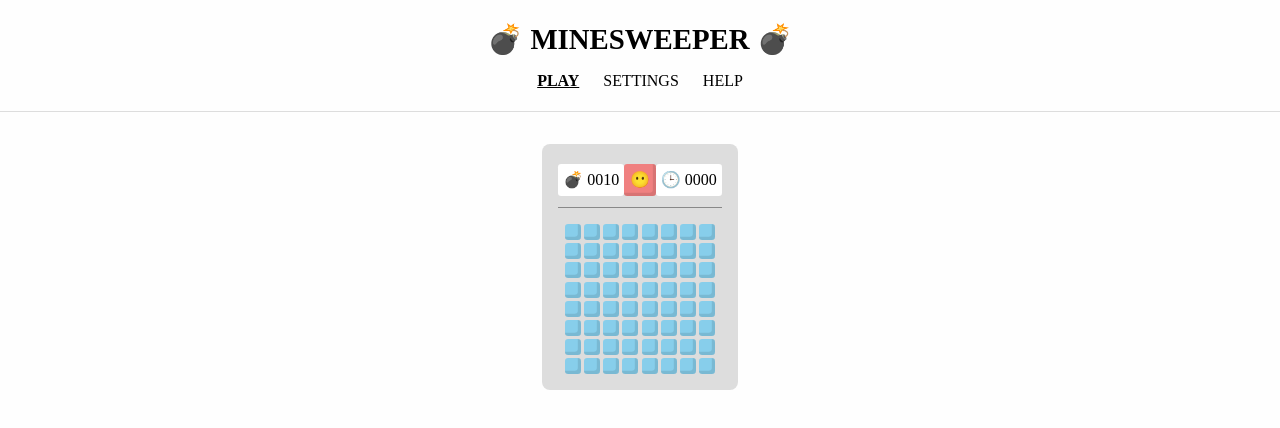
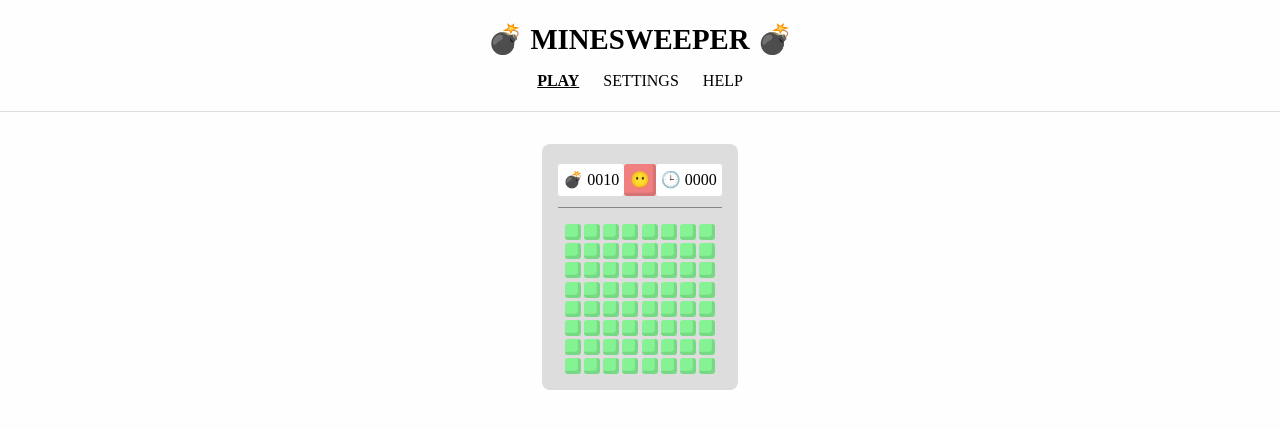
Before and after one commit to RoseJang2000/react-minesweeper-game, a React (Create React App) app: page / in a window 1280 px wide. Shown: the top 428 px of the page. Built offline with nearby package versions, Linux system fonts and the light colour scheme.

Commit message:
:lipstick: Design : 셀 상태, 게임 상태 별 셀 디자인

```diff
--- a/src/components/cell/Cell.tsx
+++ b/src/components/cell/Cell.tsx
@@ -1,5 +1,7 @@
-import { useDispatch } from 'react-redux';
+import { useDispatch, useSelector } from 'react-redux';
+import { RootState } from 'store';
 import { CellState, gameSlice } from 'store/modules/game';
+import { GAME_STATUS } from 'utils/constants';
 import { StyledCell } from './CellStyle';
 
 interface CellProps {
@@ -11,6 +13,7 @@ interface CellProps {
 const Cell = ({ x, y, cellData }: CellProps) => {
   const dispatch = useDispatch();
   const { changeCellData, openCell } = gameSlice.actions;
+  const { gameStatus } = useSelector((state: RootState) => state.game);
 
   const handleRightClick = (e: React.MouseEvent<HTMLDivElement>) => {
     e.preventDefault();
@@ -22,6 +25,24 @@ const Cell = ({ x, y, cellData }: CellProps) => {
     dispatch(openCell({ x, y }));
   };
 
+  const handleCellText = () => {
+    if (cellData.isOpen)
+      return cellData.aroundMines === 0 ? '' : cellData.aroundMines;
+    if (gameStatus === GAME_STATUS.WIN && cellData.mine) return '💣';
+    if (gameStatus === GAME_STATUS.LOSE && cellData.mine) return '💥';
+    if (cellData.question) return '?';
+    if (cellData.flag) return '🚩';
+    return;
+  };
+
+  const handleCellColor = () => {
+    if (cellData.aroundMines) {
+      if (cellData.aroundMines >= 3) return 'red';
+      if (cellData.aroundMines === 2) return 'orange';
+    }
+    return 'green';
+  };
+
   return (
     <StyledCell
       className={cellData.isOpen ? 'cell-opened' : ''}
@@ -31,14 +52,10 @@ const Cell = ({ x, y, cellData }: CellProps) => {
       onContextMenu={(e) => {
         handleRightClick(e);
       }}
+      isOpen={cellData.isOpen}
+      textColor={handleCellColor()}
     >
-      {cellData.isOpen
-        ? cellData.aroundMines
-        : cellData.flag
-        ? '🚩'
-        : cellData.question
-        ? '?'
-        : ''}
+      {handleCellText()}
     </StyledCell>
   );
 };
--- a/src/components/cell/CellStyle.ts
+++ b/src/components/cell/CellStyle.ts
@@ -1,12 +1,18 @@
 import styled from 'styled-components';
 import { CELL_SIZE } from 'utils/constants';
 
-const StyledCell = styled.div`
+const StyledCell = styled.div<{ isOpen: boolean; textColor: string }>`
   width: ${CELL_SIZE}rem;
   height: ${CELL_SIZE}rem;
+  display: flex;
+  align-items: center;
+  justify-content: center;
+  font-size: 0.9rem;
   border-radius: 0.2rem;
-  background-color: skyblue;
-  box-shadow: inset -0.2rem -0.2rem 0 rgba(0, 0, 0, 0.1);
+  background-color: ${(props) => (props.isOpen ? '#fff' : '#85f293')};
+  box-shadow: ${(props) =>
+    props.isOpen ? '' : 'inset -0.2rem -0.2rem 0 rgba(0, 0, 0, 0.1)'};
+  color: ${(props) => props.textColor};
 `;
 
 export { StyledCell };
```
